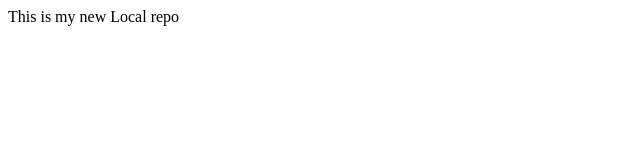
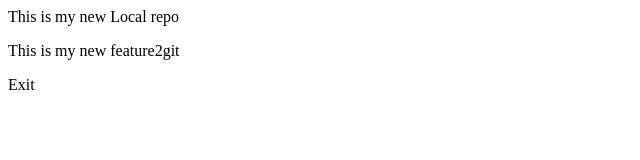
Before and after one commit to amolsuraj/LocalRepo, a plain HTML site: page Index.html in a window 1280 px wide. Shown: the whole page, without its empty margins (0-640 px from the left). Drawn offline with Linux system fonts and the light colour scheme.

Commit message:
feature 2 added

```diff
--- a/Index.html
+++ b/Index.html
@@ -1 +1,3 @@
 <p>This is my new Local repo</p>
+<p> This is my new feature2git </p>
+<p> Exit</p>
```
